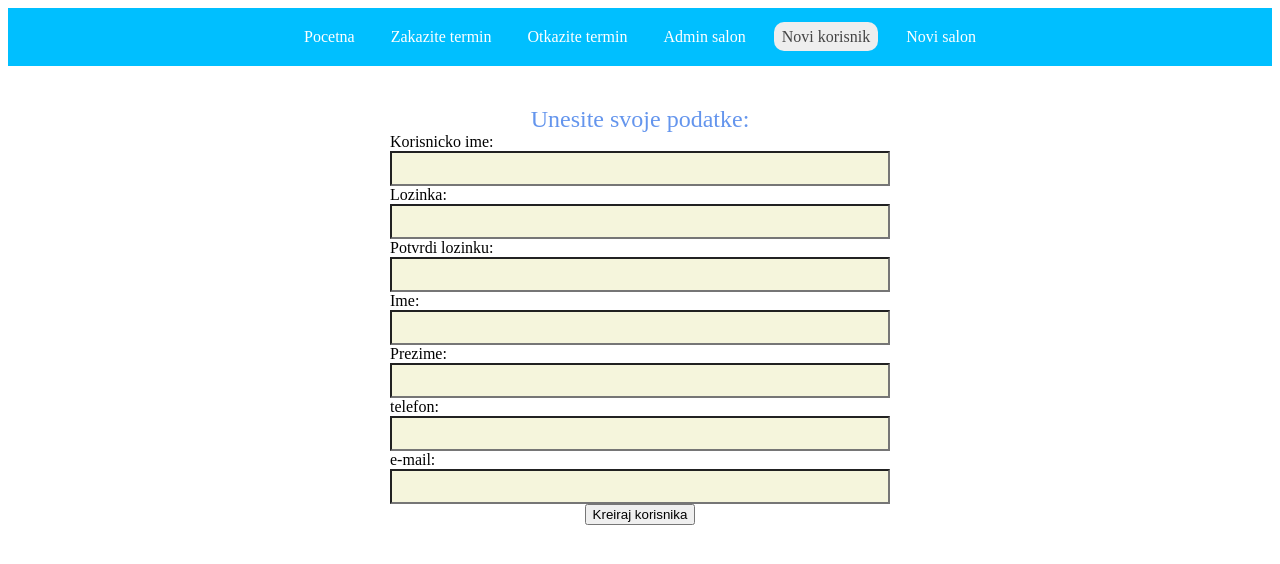
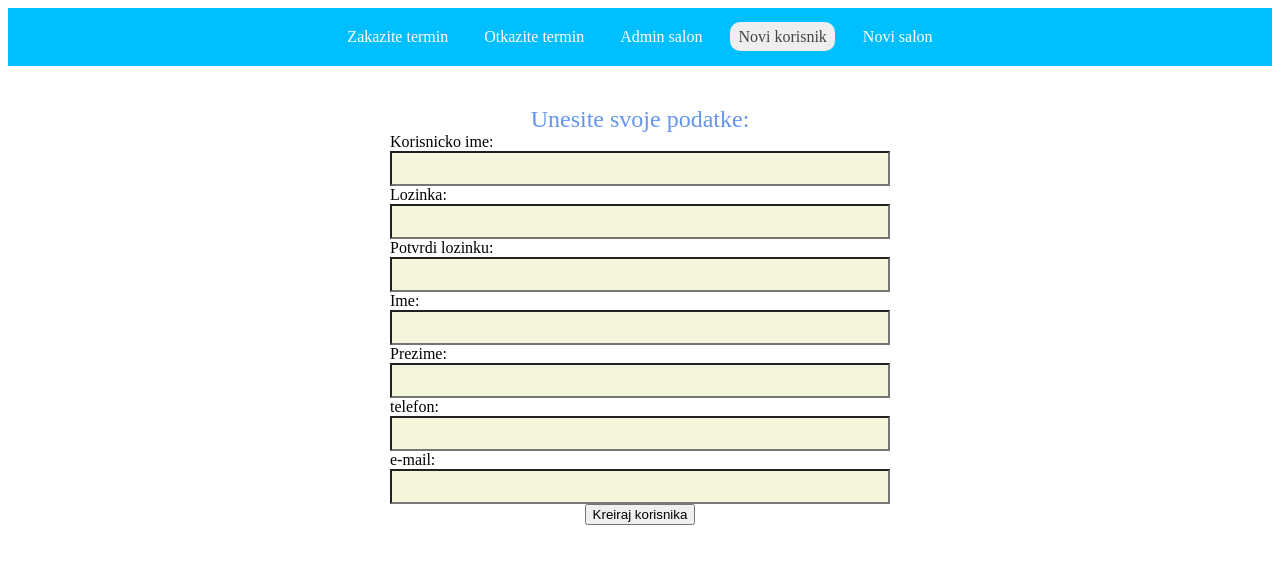
Before and after one commit to dsindjelic/NWT-Zakazivanje, a Vue app: page /adduser in a window 1280 px wide. Shown: the top 564 px of the page. Built offline with nearby package versions, Linux system fonts and the light colour scheme; what vue-resource, vuefire would draw is missing.

Commit message:
header reduced

```diff
--- a/src/components/header.vue
+++ b/src/components/header.vue
@@ -1,8 +1,7 @@
 <template>
     <nav>
         <ul>
-            <li><router-link to="/" exact>Pocetna</router-link></li>
-            <li><router-link to="/schedulingclient">Zakazite termin</router-link></li>
+            <li><router-link to="/" exact>Zakazite termin</router-link></li>
             <li><router-link to="/unschedulingclient">Otkazite termin</router-link></li>
             <li><router-link to="/watchschedulings">Admin salon</router-link></li>
             <li><router-link to="/adduser">Novi korisnik</router-link></li>
--- a/src/components/schedulingClient.vue
+++ b/src/components/schedulingClient.vue
@@ -138,11 +138,13 @@ export default {
   },
   methods: {
     updateDate: function(date) {
+      console.log("system date =", new Date())
       let newDate = new Date(date);
       this.date = newDate;
       this.hours.forEach(element => {
         element.booked = false;
       });
+
       console.log(this.date);
       this.byDate();
     },
@@ -214,6 +216,7 @@ export default {
     onChange: function(event) {
       this.selectedBusiness = event.target.value;
       console.log("izabrana firma je", this.selectedBusiness);
+      console.log("system date  = ",this.date);
     },
     onChangeD: function(event) {
       this.delatnost = event.target.value;
@@ -258,6 +261,7 @@ export default {
         this.act = data.body;
 
         console.log(this.act);
+
       });
 
     db.collection("scheduling")
--- a/src/components/watchSchedulings.vue
+++ b/src/components/watchSchedulings.vue
@@ -34,7 +34,7 @@
         <ul>
           <li v-for="apt  in appts"  v-bind:key="apt.index">
             <h2>{{apt.time}}</h2>
-            <h3>{{ apt.name }}</h3>
+            <h3>{{apt.name }}</h3>
             <h3>{{apt.surname}}</h3>
             <h3>tel: {{apt.tel}}</h3>
           </li>
@@ -43,7 +43,7 @@
       <div v-if="noTerms">
         <h3>Za navedeni datum nismo pronašli ni jedan zakazani termin</h3>
       </div>
-      <button v-on:click.prevent="logOff">Odjavi se</button>
+      <button v-on:click="logOff">Odjavi se</button>
 
     </form>
   </div>
@@ -119,6 +119,8 @@ export default {
       );
     },
     logOff:function(){
+      $forceUpdate();
+      this.date=new Date();
       this.businessName = "";
 
     },
--- a/src/routes.js
+++ b/src/routes.js
@@ -8,7 +8,6 @@ export default[
     {path:'/', component:schedulingClient},
     {path:'/adduser', component:addUser},
     {path:'/addbusiness', component:addBusiness},
-    {path:'/schedulingclient', component:schedulingClient},
     {path:'/unschedulingclient', component:unschedulingClient},
     {path:'/watchschedulings', component:watchSchedulings}
 ]
```
